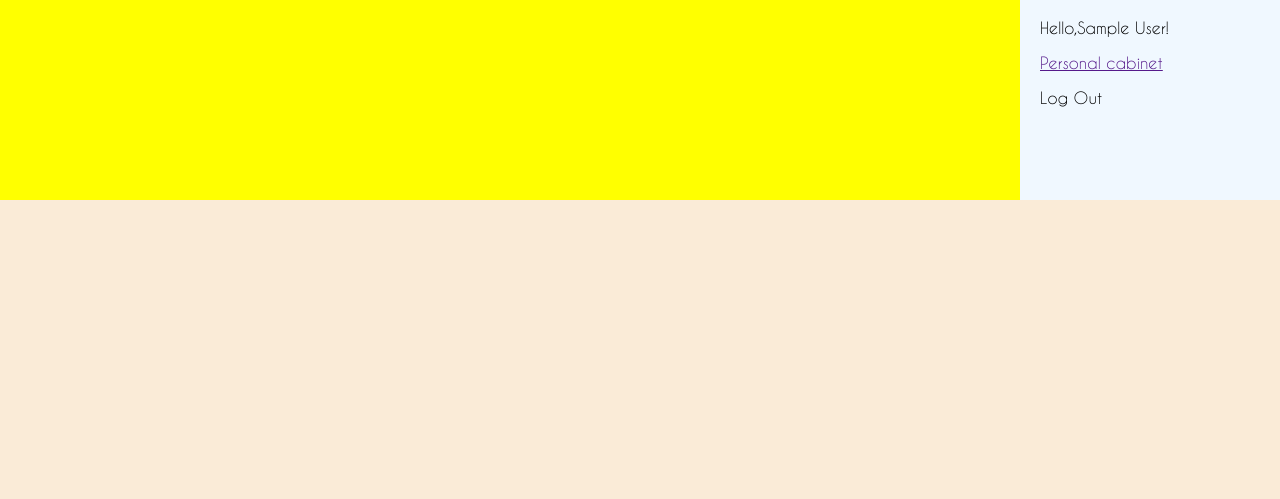
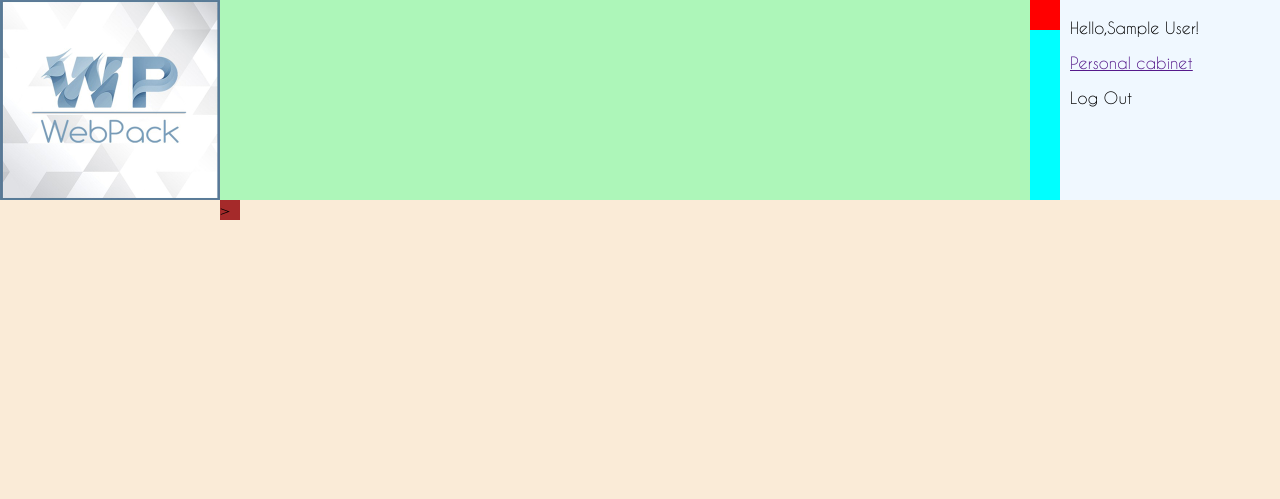
Before and after one commit to ScrumWebPack2017/webpackpj, a PHP site: page / in a window 1280 px wide. Shown: the top 499 px of the page. Run offline with PHP 8.4, Linux system fonts and the light colour scheme; the visitor is signed in with stand-in values (Sample User, id 1).

Commit message:
main page changes

```diff
--- a/index.php
+++ b/index.php
@@ -11,7 +11,7 @@
 </head>
 <body>
     <header>
-        <div id="user_block">
+        <div class="header_elements" id="user_block">
             <?php
             if(!$_SESSION['user'] && !$_SESSION['uname'])
                 echo
@@ -27,7 +27,7 @@
                         <div class="auth_btns" style="padding-right: 12px">
                             <input type="submit" class="auth_btn" id="signin_btn" value="Sign In">
                         </div>
-                        <div class="auth_btns" style="font-size: 18px; padding: 4px 0 0 0;">
+                        <div class="auth_btns" style="font-size: 16px; padding: 4px 0 0 0;">
                             <a href="database_scripts/additional/reset/reset_pass.html">  Reset password </a>
                         </div>
                     </div>
@@ -49,13 +49,32 @@
                 ';
             ?>
         </div>
+        <div class="header_elements" id="top_menu">
+            <div  class="header_elements" id="header_menu_control">
+                <div id="hide_auth" onclick="">
 
+                </div>
+            </div>
+            <div class="header_elements" id="header_menu_wrap">
+
+            </div>
+        </div>
+        <div class="header_elements" id="logo">
+
+        </div>
     </header>
     <div id="content">
 
     </div>
     <div id="left_bar">
+        <div id="left_btn_col">
+            <div id="left_btn" onclick="shiftLeftBar()">
+                >
+            </div>
+        </div>
+        <div id="left_menu">
 
+        </div>
     </div>
 </body>
 </html>
--- a/scripts/common.js
+++ b/scripts/common.js
@@ -10,8 +10,41 @@ window.onload = function() {
         }
 
     });
+};
+
+function shiftAuth() {
+
+
+    var x = $('#user_block').css('width').split('p')[0];
+    alert(x);
+    if (x == 200) {
+        ('#user_block').animate({width: '0'}, 400);
+    }
+    else {
+        ('#user_block').animate({width: '200px'}, 400);
+    }
 }
 
+function shiftLeftBar() {
+    var x = $('#left_bar').css('left').split('p')[0];
+    if (x == 0) {
+        $('#left_bar').animate({ left: "-220px" } , 400);
+        $('#left_btn').html('>');
+    } else {
+        $('#left_bar').animate({ left: "0px" } , 400);
+        $('#left_btn').html('<');
+    }
+}
+
+
+
+/* Authorization
+
+
+
+
+
+ */
 function logOut() {
     $.ajax({
         url: 'database_scripts/session_close.php',
@@ -21,14 +54,6 @@ function logOut() {
         }
     });
 }
-
-/* Authorization
-
-
-
-
-
- */
 
 function sendAuthorization() {
     var data = $('#authorization_form').serialize();
--- a/styles/common.css
+++ b/styles/common.css
@@ -2,11 +2,6 @@
     font-family: 'CaviarDreams';
     src: url('../fonts/CaviarDreams.ttf');
 }
-
-a {
-    font-family: 'CaviarDreams';
-}
-
 
 body {
     margin: 0;
@@ -20,70 +15,42 @@ header {
     width: 100%;
     position: fixed;
     z-index: 5;
-    background-color: yellow;
+    background-color: lightblue;
+}
+.header_elements {
+    position: relative;
+    float: right;
 }
 
 #user_block {
-    position: relative;
-    float: right;
-    width: 240px;
+    width: 200px;
     height: 180px;
     background-color: aliceblue;
     padding: 10px;
 }
 
-.auth_box {
-    margin: auto;
-    padding: 8px 0;
+#logo {
     width: 220px;
-
+    height: 100%;
+    background: url("../images/logo2.jpg");
+    background-size: cover;
 }
 
-.auth_input {
-    box-shadow: inset 1px 1px 5px 0 #eee;
-    box-sizing: border-box;
-    padding: 0;
-    border-radius: 3px;
-    border: 1px solid #e7e7e7;
-    width: 220px;
-    margin: 0;
-    height: 28px;
-    font-size: 16px;
-    font-family: "CaviarDreams";
+#top_menu {
+    width: calc(100% - 440px);
+    height: inherit;
+    background-color: #adf6b9;
 }
 
-#error_lbl {
-    width: 220px;
-    margin: auto;
-    color: red;
+#header_menu_control {
+    width: 30px;
+    height: inherit;
+    background-color: aqua;
 }
 
-.auth_btn {
-    box-shadow: inset 1px 1px 5px 0 #eee;
-    font-size: 18px;
-    border-radius: 4px;
-    border: 1px solid silver;
-    width: 80px;
-    height: 28px;
-    background: radial-gradient(#adf6b9, lightgreen);
-    font-family: "CaviarDreams";
-}
-
-.auth_btns {
-    position: relative;
-    float: left;
+#hide_auth {
     height: 30px;
-    padding-bottom: 4px;
-}
-
-#reg_btn {
-    background: radial-gradient(indianred, orangered);
-    width: 100%;
-}
-
-#reg_btn_box {
-    padding-top: 8px;
-
+    background-color: red;
 }
 
 #content {
@@ -97,6 +64,85 @@ header {
     position: fixed;
     z-index: 10;
     top: 200px;
-    width: 200px;
+    left: 0;
+    width: 240px;
+    background-color: transparent;
+}
+
+#left_btn_col {
+    position: relative;
+    float: right;
+    width: 20px;
+    height: inherit;
+    background-color: inherit;
+}
+
+#left_btn {
+    height: 20px;
+    background-color: brown;
+    cursor: pointer;
+}
+
+#left_menu {
+    position: relative;
+    float: right;
+    width: 220px;
+    height: inherit;
     background-color: aqua;
 }
+
+
+
+.auth_box {
+    margin: auto;
+    padding: 8px 0;
+    width: 200px;
+
+}
+
+.auth_input {
+    box-shadow: inset 1px 1px 5px 0 #eee;
+    box-sizing: border-box;
+    padding: 0;
+    border-radius: 3px;
+    border: 1px solid #e7e7e7;
+    width: 200px;
+    margin: 0;
+    height: 28px;
+    font-size: 16px;
+    font-family: "CaviarDreams";
+}
+
+#error_lbl {
+    width: 200px;
+    margin: auto;
+    color: red;
+}
+
+.auth_btn {
+    box-shadow: inset 1px 1px 5px 0 #eee;
+    font-size: 16px;
+    border-radius: 4px;
+    border: 1px solid silver;
+    width: 74px;
+    height: 28px;
+    background: radial-gradient(#adf6b9, lightgreen);
+    font-family: "CaviarDreams";
+}
+
+.auth_btns {
+    position: relative;
+    float: left;
+    font-size: 16px;
+    height: 30px;
+    padding-bottom: 4px;
+}
+
+#reg_btn {
+    background: radial-gradient(indianred, orangered);
+    width: 100%;
+}
+
+#reg_btn_box {
+    padding-top: 8px;
+}
```
Also changed, not shown: images/logo.jpg (added), images/logo2.jpg (added).
